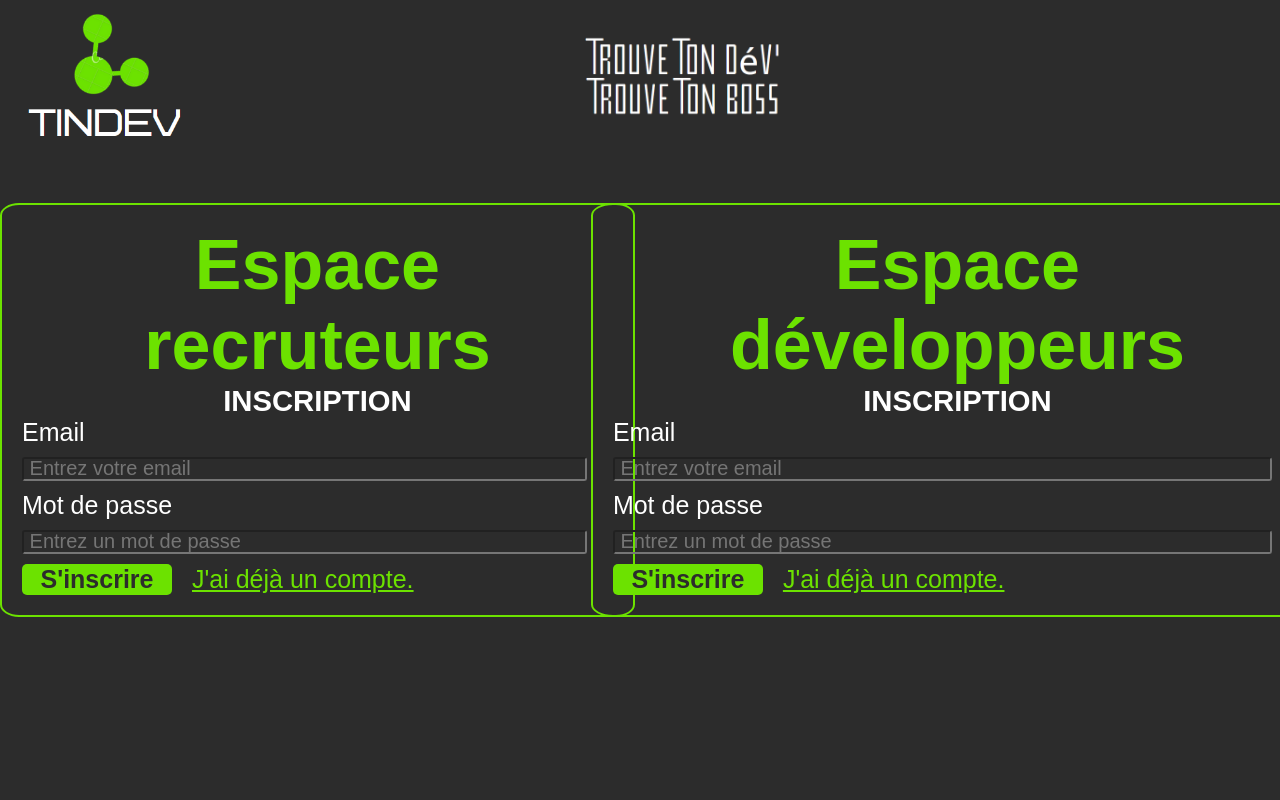
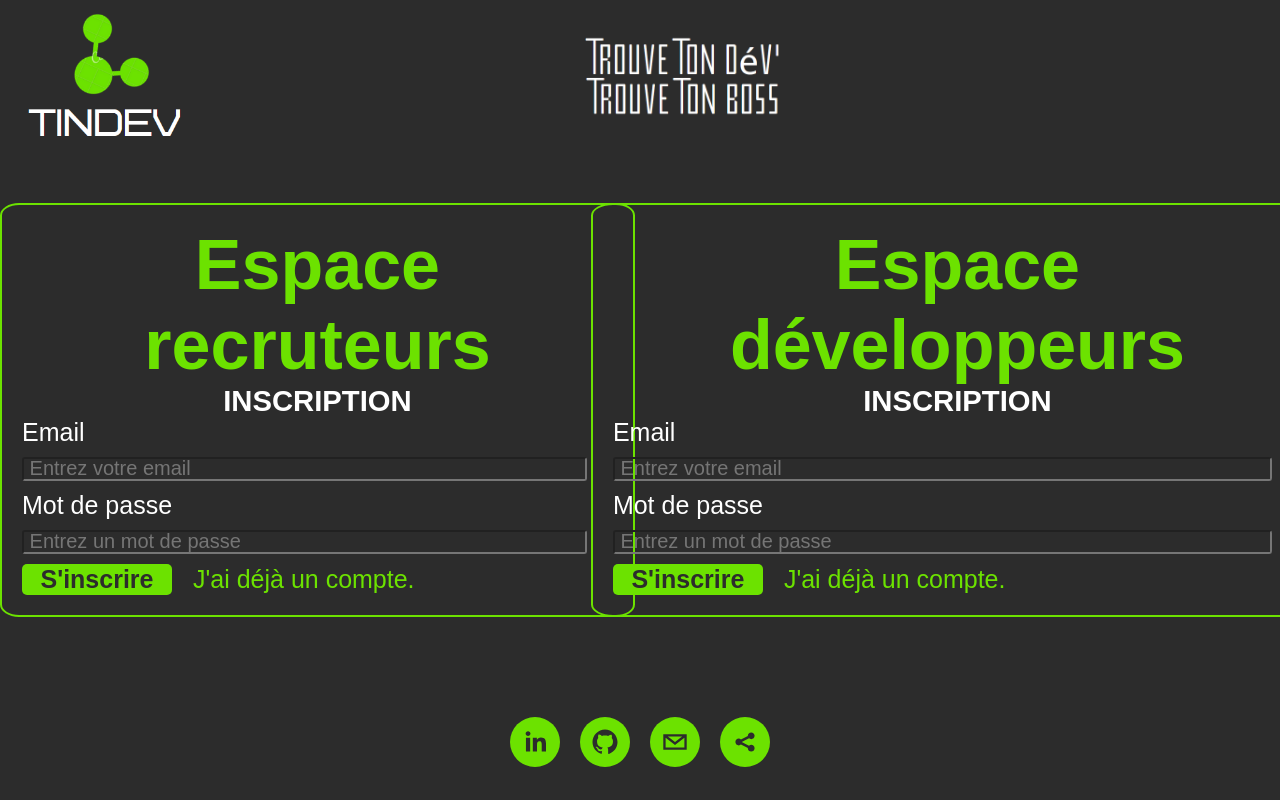
Before and after one commit to CyrilleMarc/tindev, a React (Create React App) app: page / in a window 1280 px wide. Shown: the top 800 px of the page. Built offline with nearby package versions, Linux system fonts and the light colour scheme; a web font is replaced by a local one.

Commit message:
socials link

```diff
--- a/package.json
+++ b/package.json
@@ -10,9 +10,11 @@
     "nodemon": "^2.0.20",
     "react": "^18.2.0",
     "react-dom": "^18.2.0",
+    "react-icons": "^4.7.1",
     "react-router": "^6.8.0",
     "react-router-dom": "^6.8.0",
     "react-scripts": "^5.0.1",
+    "react-social-icons": "^5.15.0",
     "web-vitals": "^2.1.4"
   },
   "scripts": {
--- a/public/index.html
+++ b/public/index.html
@@ -12,6 +12,7 @@
     <link rel="apple-touch-icon" href="%PUBLIC_URL%/logo192.png" />
     <link rel="preconnect" href="https://fonts.googleapis.com">
 <link rel="preconnect" href="https://fonts.gstatic.com" crossorigin>
+<link rel="stylesheet" href="https://cdnjs.cloudflare.com/ajax/libs/font-awesome/4.7.0/css/font-awesome.min.css">
 <link href="https://fonts.googleapis.com/css2?family=Sofia+Sans+Extra+Condensed:wght@1&display=swap" rel="stylesheet">
     <link rel="manifest" href="%PUBLIC_URL%/manifest.json" />
     <title>React App</title>
--- /dev/null
+++ b/src/assets/styles/footer.css
@@ -0,0 +1,19 @@
+.reseaux{
+    margin: 100px 0px;
+    display: flex;
+    justify-content: center;
+    align-items: center;
+    background-color:  #2c2c2c;
+}
+
+.reseaux span {
+    margin: 0px 10px;
+}
+
+@media screen and (max-width: 800px){
+    .reseaux{
+        background-color:  #2c2c2c;
+        margin: 0px 0px;
+        padding: 20px 0px 20px 0px;
+    }
+}
--- a/src/assets/styles/questionnaire.css
+++ b/src/assets/styles/questionnaire.css
@@ -2,10 +2,37 @@
     margin: 0px;
     padding: 0px;
     font-family: 'Sofia Sans Extra Condensed', sans-serif;
+}
+.questionnaireHeader{
+    display: flex;
 }
 
 h1{
     font-size: 70px;
     color: #6ce200;
     text-align: center;
+    margin: 0px 150px 0px 0px;
+    padding: 0px;
+    flex: 8;
 }
+
+a.questionnaireButton{
+    text-align: center;
+    text-decoration: none;
+    background-color: #6ce200;
+    color: #2c2c2c;
+    margin: 20px;
+    height: 30px;
+    border: 1px solid transparent;
+    border-radius: 3px;
+    font-size: 25px;
+    font-weight: 900;
+    flex: 1;
+    cursor: pointer;
+}
+
+a.questionnaireButton:hover{
+    background-color: #2c2c2c;
+    color:#6ce200;
+    border: 1px solid #6ce200
+}
--- a/src/assets/styles/vignette.css
+++ b/src/assets/styles/vignette.css
@@ -45,6 +45,12 @@ label {
 
 }
 
+.vignetteContent button:hover{
+    background-color: #2c2c2c;
+    color:#6ce200;
+    border: 1px solid #6ce200
+}
+
 .vignetteContent input {
     width: 95%;
     height: 20px;
@@ -57,10 +63,15 @@ label {
 }
 
 .linkIsConnected{
-    text-decoration: underline;
+    text-decoration: none;
+    padding: 1px;
     color: #6ce200;
     cursor: pointer;
     margin-left: 20px;
+}
+
+.linkIsConnected:hover{
+    text-decoration: underline;
 }
 
 @media screen and (max-width: 800px) {
--- /dev/null
+++ b/src/components/Footer.js
@@ -0,0 +1,36 @@
+import React from "react";
+import "../assets/styles/footer.css";
+import { SocialIcon } from "react-social-icons";
+
+function Footer() {
+  return (
+    <div className="reseaux">
+      <span>
+        <SocialIcon
+          bgColor="#6ce200"
+          url="https://www.linkedin.com/in/cyrille-marc-3914a5130/"
+        />
+      </span>
+      <span>
+        <SocialIcon
+          bgColor="#6ce200"
+          url="https://www.github.com/in/cyrille-marc-3914a5130/"
+        />
+      </span>
+      <span>
+        <SocialIcon
+          bgColor="#6ce200"
+          url="https://www.mailto.com/in/cyrille-marc-3914a5130/"
+        />
+      </span>
+      <span>
+        <SocialIcon
+          bgColor="#6ce200"
+          url="https://www.example.com/in/cyrille-marc-3914a5130/"
+        />
+      </span>
+    </div>
+  );
+}
+
+export default Footer;
--- /dev/null
+++ b/src/components/QuestionnaireHeader.js
@@ -0,0 +1,15 @@
+import React from "react";
+import { Link } from "react-router-dom";
+import "../assets/styles/questionnaire.css";
+
+function QuestionnaireHeader(props) {
+  return (
+    <div className="questionnaireHeader">
+      <Link to="/" type="button" className="questionnaireButton">Retour
+      </Link>
+      <h1>Questionnaire {props.title}</h1>
+    </div>
+  );
+}
+
+export default QuestionnaireHeader;
--- a/src/pages/Home.jsx
+++ b/src/pages/Home.jsx
@@ -2,6 +2,7 @@ import React from "react";
 import "../assets/styles/home.css";
 import Navbar from "../components/Navbar.js";
 import Vignette from "../components/Vignette.js";
+import Footer from "../components/Footer.js";
 
 function Home() {
   return (
@@ -15,10 +16,9 @@ function Home() {
           inscription={"Inscription"}
         />
 
-        <Vignette
-        h1={"Espace développeurs"}
-        connexion={"Connexion"} />
+        <Vignette h1={"Espace développeurs"} connexion={"Connexion"} />
       </div>
+      <Footer />
     </div>
   );
 }
--- a/src/pages/Questionnaire.js
+++ b/src/pages/Questionnaire.js
@@ -1,12 +1,10 @@
 import React from "react";
-import {Link} from 'react-router-dom'
-import "../assets/styles/questionnaire.css";
+import QuestionnaireHeader from "../components/QuestionnaireHeader";
 
 function Questionnaire() {
   return (
     <div>
-    <Link to='/'><button>Retour</button></Link>
-      <h1>Questionnaire</h1>
+      <QuestionnaireHeader title={"recruteurs"}/>
     </div>
   );
 }
```
Also changed, not shown: src/components/Questions.js (added, +11 -0 lines), src/assets/styles/App.css (line endings or trailing spaces), 1 other file (tests, documents, lock files or other folders).
